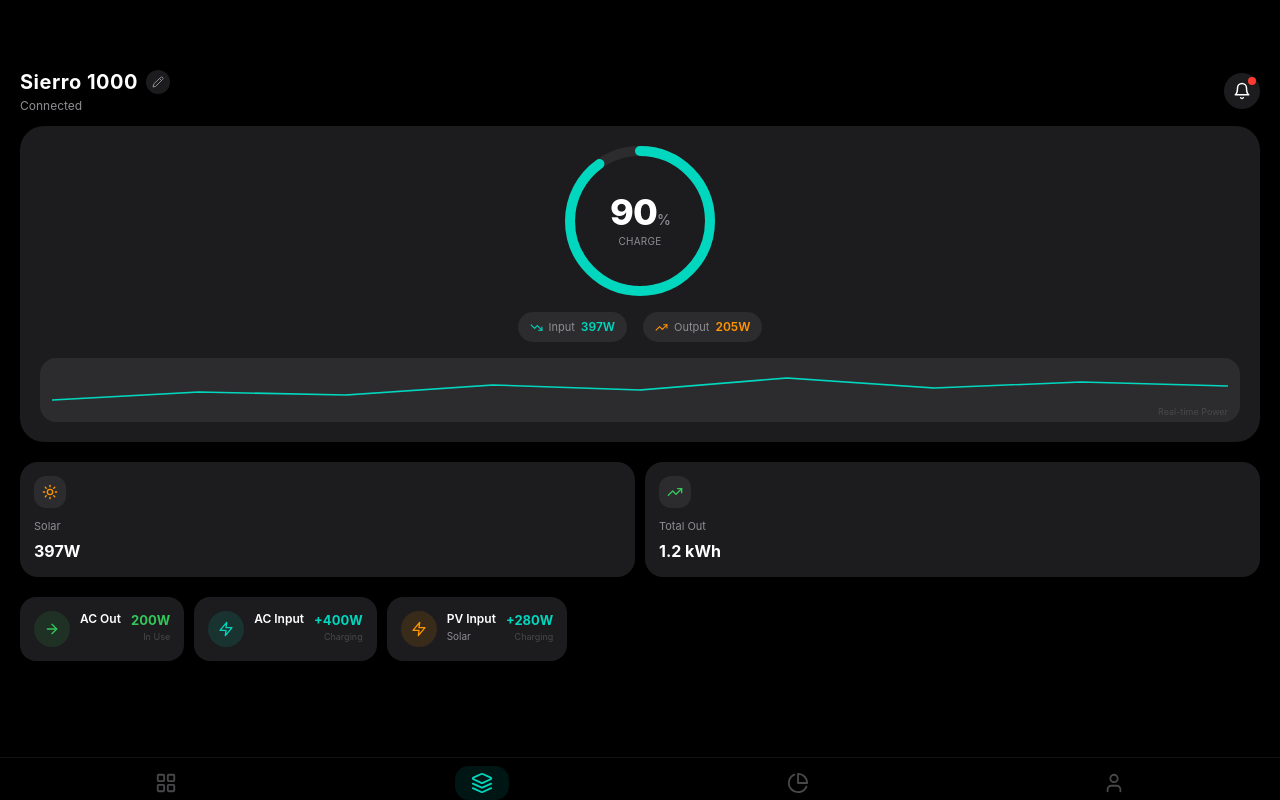
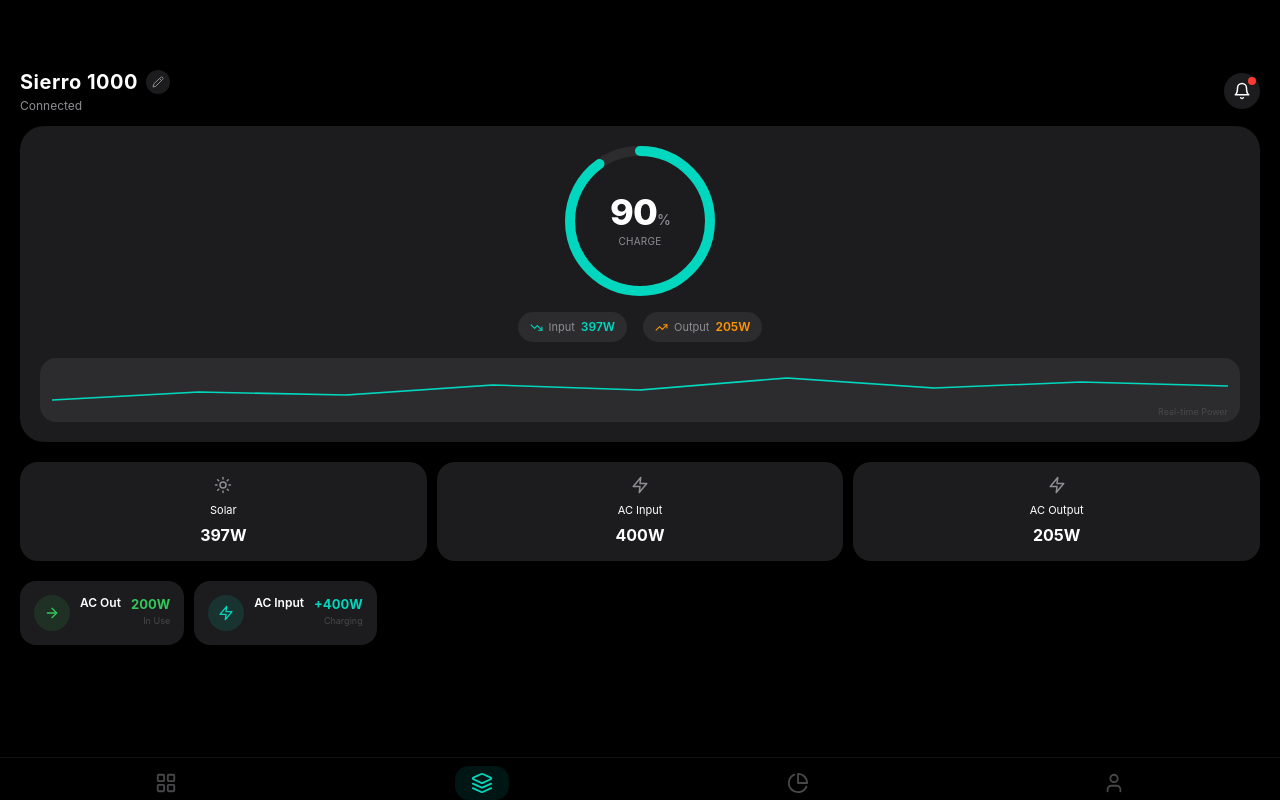
Before and after one commit to lujian1324-spec/energy-app, a React (Vite) app: page /#/ in a window 1280 px wide. Built offline with nearby package versions, Linux system fonts and the light colour scheme.

Commit message:
refactor: 去掉PV Input和Total Out，统一Solar/AC Input/AC Output三个卡片样式

```diff
--- a/src/pages/ControlPage.tsx
+++ b/src/pages/ControlPage.tsx
@@ -10,9 +10,7 @@
   SlidersHorizontal,
   Check,
   Clock,
-  Plug,
-  Sun,
-  LogOut
+  Sun
 } from 'lucide-react'
 import { usePowerStationStore } from '../stores/powerStationStore'
 
@@ -318,32 +316,32 @@
           </div>
         </motion.div>
 
-        {/* AC / SOLAR / OUTPUT 三个卡片 */}
+        {/* Solar / AC Input / AC Output 三个卡片 - 统一样式 */}
         <motion.div
           initial={{ opacity: 0, y: 20 }}
           animate={{ opacity: 1, y: 0 }}
           transition={{ delay: 0.3 }}
           className="grid grid-cols-3 gap-3"
         >
-          {/* AC 卡片 */}
+          {/* Solar 卡片 */}
           <div className="bg-[#1C1C1E] rounded-[20px] p-4 flex flex-col items-center">
-            <Plug size={20} className="text-[#8E8E93] mb-2" />
-            <span className="text-[#8E8E93] text-xs mb-1">AC</span>
-            <span className="text-[#FFFFFF] text-xl font-semibold">400 w</span>
+            <Sun size={18} className="text-[#8E8E93] mb-2" />
+            <span className="text-[#FFFFFF] text-xs mb-1">Solar</span>
+            <span className="text-[#FFFFFF] text-lg font-semibold">{powerStation.inputPower}W</span>
           </div>
 
-          {/* SOLAR 卡片 */}
+          {/* AC Input 卡片 */}
           <div className="bg-[#1C1C1E] rounded-[20px] p-4 flex flex-col items-center">
-            <Sun size={20} className="text-[#8E8E93] mb-2" />
-            <span className="text-[#8E8E93] text-xs mb-1">SOLAR</span>
-            <span className="text-[#FFFFFF] text-xl font-semibold">0 w</span>
+            <Zap size={18} className="text-[#8E8E93] mb-2" />
+            <span className="text-[#FFFFFF] text-xs mb-1">AC Input</span>
+            <span className="text-[#FFFFFF] text-lg font-semibold">400W</span>
           </div>
 
-          {/* OUTPUT 卡片 */}
+          {/* AC Output 卡片 */}
           <div className="bg-[#1C1C1E] rounded-[20px] p-4 flex flex-col items-center">
-            <LogOut size={20} className="text-[#8E8E93] mb-2" />
-            <span className="text-[#8E8E93] text-xs mb-1">OUTPUT</span>
-            <span className="text-[#FFFFFF] text-xl font-semibold">200 w</span>
+            <Zap size={18} className="text-[#8E8E93] mb-2" />
+            <span className="text-[#FFFFFF] text-xs mb-1">AC Output</span>
+            <span className="text-[#FFFFFF] text-lg font-semibold">{powerStation.outputPower}W</span>
           </div>
         </motion.div>
 
--- a/src/pages/HomePage.tsx
+++ b/src/pages/HomePage.tsx
@@ -261,20 +261,19 @@
  </div>
  </motion.div>
 
-{/* 两个功能卡片 - Solar / Total Out */}
+{/* 三个功能卡片 - Solar / AC Input / AC Output，统一样式 */}
 <div className="px-5 mb-5">
-<div className="grid grid-cols-2 gap-2.5">
+<div className="grid grid-cols-3 gap-2.5">
 {[
-{ label: 'Solar', value: `${powerStation.inputPower}W`, color: '#FF9500', icon: Sun },
-{ label: 'Total Out', value: '1.2 kWh', color: '#34C759', icon: TrendingUp },
+{ label: 'Solar', value: `${powerStation.inputPower}W`, icon: Sun },
+{ label: 'AC Input', value: '400W', icon: Zap },
+{ label: 'AC Output', value: `${powerStation.outputPower}W`, icon: Zap },
 ].map((item) => {
 const Icon = item.icon
 return (
-<div key={item.label} className="bg-[#1C1C1E] rounded-[18px] p-3.5">
-<div className="w-8 h-8 rounded-[12px] bg-[#2C2C2E] flex items-center justify-center mb-2.5">
-<Icon size={16} style={{ color: item.color }} />
-</div>
-<div className="text-[11px] text-[#8E8E93] mb-1">{item.label}</div>
+<div key={item.label} className="bg-[#1C1C1E] rounded-[18px] p-3.5 flex flex-col items-center">
+<Icon size={18} className="text-[#8E8E93] mb-2" />
+<div className="text-[11px] text-[#FFFFFF] mb-1">{item.label}</div>
 <div className="text-[16px] font-bold text-[#FFFFFF]">{item.value}</div>
 </div>
 )
--- a/src/stores/powerStationStore.ts
+++ b/src/stores/powerStationStore.ts
@@ -39,7 +39,6 @@
 { id: 'ac-out-2', name: 'AC Out 2', type: 'ac-out', status: 'inactive', power: 0 },
 { id: 'ac-in', name: 'AC Input', type: 'ac-in', status: 'active', power: 400 },
 { id: 'dc-in', name: 'DC Input', type: 'dc-in', status: 'inactive', deviceName: 'Solar Panel', power: 0 },
-{ id: 'pv-in', name: 'PV Input', type: 'dc-in', status: 'active', deviceName: 'Solar', power: 280 },
   ]
 }
 
```
